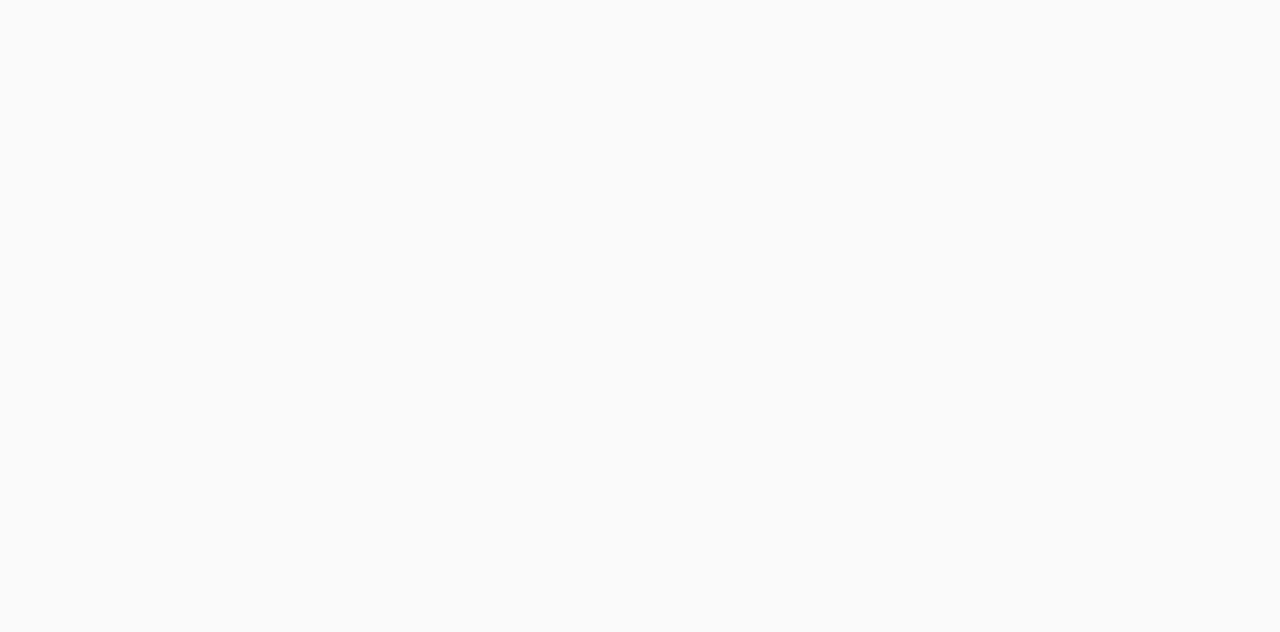
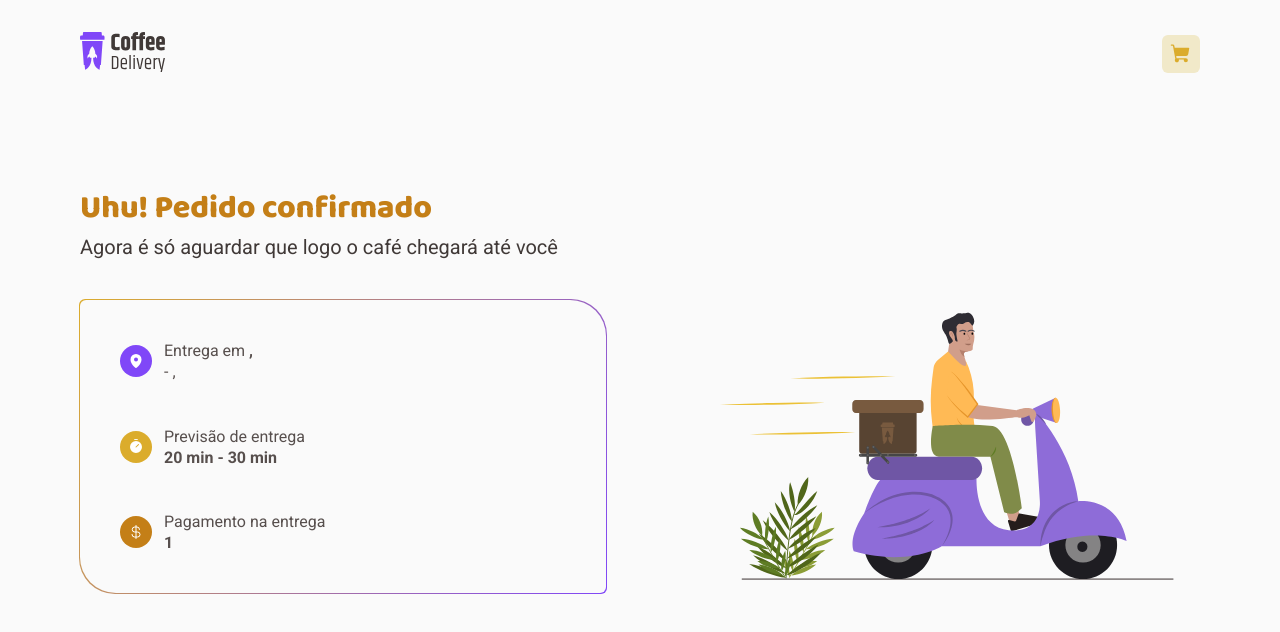
Before and after one commit to MatheusBorbely/coffee-delivery, a React (Vite) app: page /checkout/success/1 in a window 1280 px wide. Before the commit this address had no page. Shown: the top 632 px of the page. Built offline with nearby package versions, Linux system fonts and the light colour scheme.

Commit message:
Criando forms para submit página Success

```diff
--- a/src/Router.tsx
+++ b/src/Router.tsx
@@ -12,7 +12,7 @@ export function Router() {
             <Route path='/' element={ <DefaultLayout />}>
                 <Route path='/' element={ <Home />}/>
                 <Route path='/checkout' element={ <Checkout />}/>
-                <Route path='/checkout/success' element={ <CheckoutSuccess />}/>
+                <Route path='/checkout/success/:paymentMethod' element={ <CheckoutSuccess />}/>
             </Route>
         </Routes>
     )
--- a/src/pages/Checkout/index.tsx
+++ b/src/pages/Checkout/index.tsx
@@ -1,9 +1,23 @@
+import { FormEvent, useState } from 'react';
+import { useNavigate } from 'react-router-dom';
 import { CheckoutCart } from './components/CheckoutCart';
 import { CheckoutInfo } from './components/CheckoutInfo';
 import { CheckoutPayments } from './components/CheckoutPayments';
 import { CheckoutColumns, CheckoutContainer } from './styles';
 
+interface IPaymentMethod {
+    string: 'Cartão de crédito' | 'Cartão de débito' | 'Dinheiro';
+}
+
 export default function  Checkout() {
+    const [paymentMethod, setPaymentMethod] = useState<IPaymentMethod>('Cartão de crédito');
+    const navigate = useNavigate();
+
+    function handleSubmit(event: FormEvent){
+        event.preventDefault();
+        navigate(`/checkout/success/${paymentMethod}`)
+
+    }
     return (
         <CheckoutContainer>
             <form>
@@ -18,7 +32,7 @@ export default function  Checkout() {
                     <header>
                         <h2>Cafés selecionados</h2>
                     </header>
-                    <CheckoutCart />
+                    <CheckoutCart onSubmit={handleSubmit}/>
                 </CheckoutColumns>
             </form>
         </CheckoutContainer>
--- a/src/pages/CheckoutSuccess/index.tsx
+++ b/src/pages/CheckoutSuccess/index.tsx
@@ -1,9 +1,13 @@
 import { MapPin, Timer, CurrencyDollar } from "phosphor-react";
-
+import { useParams } from "react-router-dom";
+import {useContext} from "react"
 import Delivery from '../../assets/Illustration.svg';
+import { UserContext } from "../../contexts/UserContext";
 import { CheckoutSuccessContainer, CheckoutSuccessContent, CheckoutSuccessInfo, CheckoutSuccessInfoBold } from './styles';
 
 export function CheckoutSuccess() {
+    const { paymentMethod } = useParams();
+    const { user } = useContext(UserContext)
     return (
         <CheckoutSuccessContainer>
             <header>
@@ -15,8 +19,8 @@ export function CheckoutSuccess() {
                     <CheckoutSuccessInfo color='purple'>
                         <MapPin size={32} weight="fill" />
                         <div>
-                            <span>Entrega em <CheckoutSuccessInfoBold> Rua João Daniel Martinelli, 102</CheckoutSuccessInfoBold></span>
-                            <span>Farrapos - Porto Alegre, RS</span>
+                            <span>Entrega em <CheckoutSuccessInfoBold> {user?.rua}, {user?.numero}</CheckoutSuccessInfoBold></span>
+                            <span>{user?.bairro} - {user?.cidade}, {user?.uf} </span>
                         </div>
                     </CheckoutSuccessInfo>
                     <CheckoutSuccessInfo color='yellow'>
@@ -30,7 +34,7 @@ export function CheckoutSuccess() {
                         <CurrencyDollar size={32} />
                         <div>
                             <span>Pagamento na entrega</span>
-                            <CheckoutSuccessInfoBold>Cartão de Crédito</CheckoutSuccessInfoBold>
+                            <CheckoutSuccessInfoBold>{paymentMethod}</CheckoutSuccessInfoBold>
                         </div>
                     </CheckoutSuccessInfo>
                 </CheckoutSuccessContent>
```
Also changed, not shown: src/pages/Checkout/components/CheckoutCart/index.tsx (+6 -2 lines), 1 other file (tests, documents, lock files or other folders).
